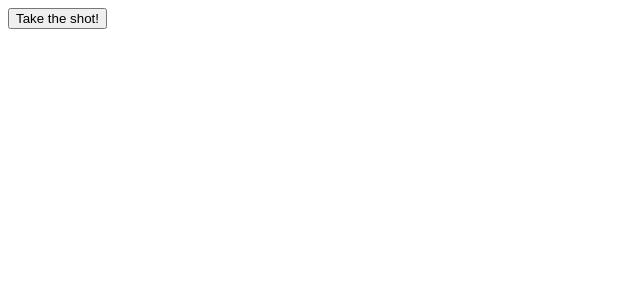
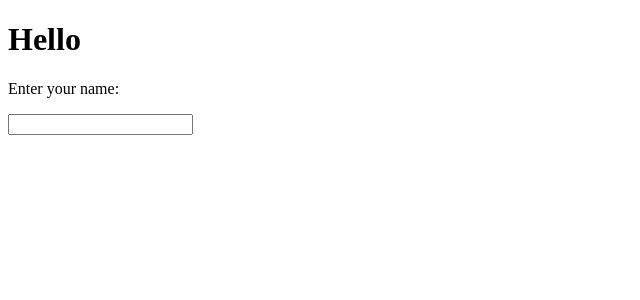
Before and after one commit to thanhpham091790/reactjs, a React (Create React App) app in the folder myfirstreact/: page / in a window 1280 px wide. Shown: the top 300 px of the page, without its empty margins (0-640 px from the left). Built offline with nearby package versions, Linux system fonts and the light colour scheme.

Commit message:
Add form in React

```diff
--- a/myfirstreact/src/index.js
+++ b/myfirstreact/src/index.js
@@ -1,15 +1,16 @@
 import React from 'react';
 import ReactDOM from 'react-dom';
 
-class Football extends React.Component{
-    shoot = (a,b) => {
-        alert(b.type);
-    }
+class MyForm extends React.Component{
     render(){
         return(
-            <button onClick={this.shoot.bind(this, "Goal")}>Take the shot!</button>
+            <form>
+                <h1>Hello</h1>
+                <p>Enter your name:</p>
+                <input type="text" />
+            </form>
         );
     }
 }
 
-ReactDOM.render(<Football />, document.getElementById("root"));
+ReactDOM.render(<MyForm />, document.getElementById("root"));
```
